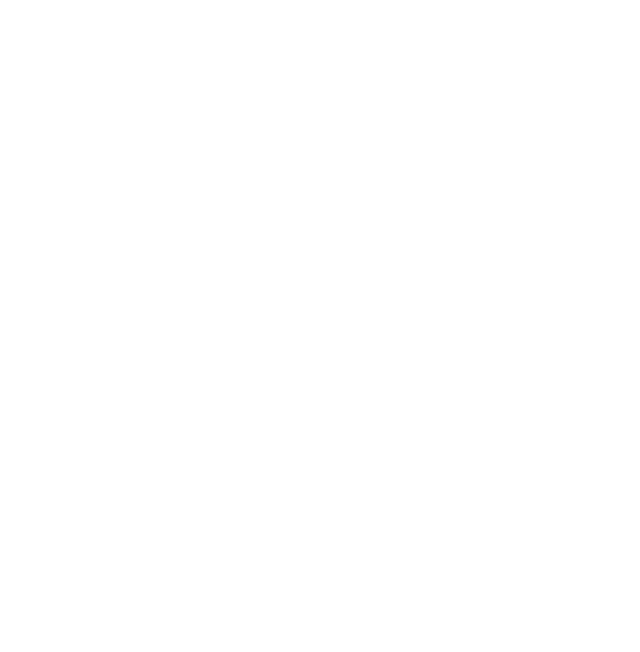
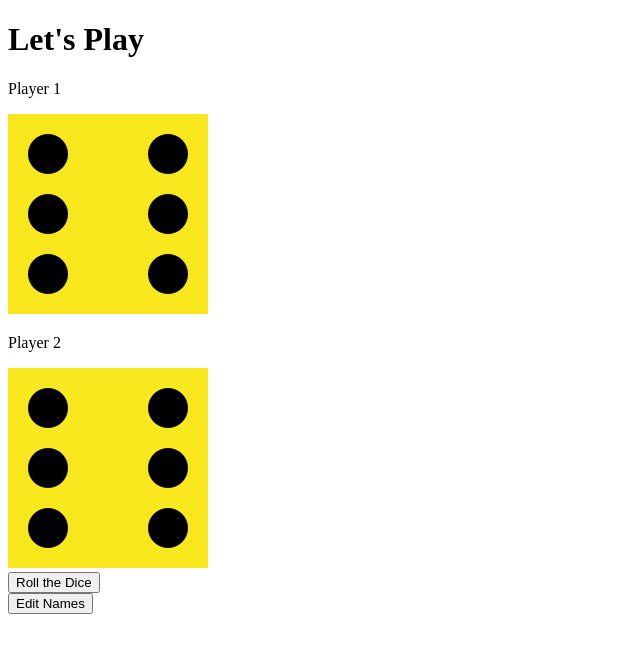
Before and after one commit to JakeyD11/diceGame, a plain HTML site: page index.html in a window 1280 px wide. Shown: the whole page, without its empty margins (0-640 px from the left). Drawn offline with Linux system fonts and the light colour scheme.

Commit message:
Added HTML code

```diff
--- a/index.html
+++ b/index.html
@@ -6,6 +6,31 @@
     <title>Dice Game</title>
 </head>
 <body>
+   <body>
+    <div class="container">
+        <h1>Let's Play</h1>
 
+        <div class="dice">
+            <p class="Plaer1">Player 1</p>
+            <img class="img1" src = "img/dice6.png">
+        </div>
+        <div class="dice">
+            <p class="Plaer2">Player 2</p>
+            <img class="img2" src = "img/dice6.png">
+        </div>
+    </div>
+
+    <div class="container bottom">
+        <button type="button" class="butn"
+        onclick="rollTheDice()">
+        Roll the Dice
+    </button>
+    </div>
+    <div class="container bottom">
+        <button type="button" class="butn"
+        onclick="editNames()">
+    Edit Names
+</button>
+    </div>
 </body>
 </html>
```
